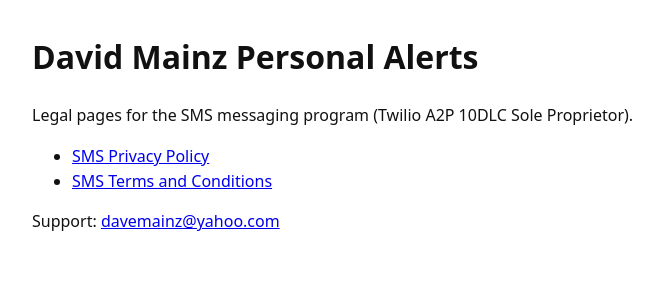
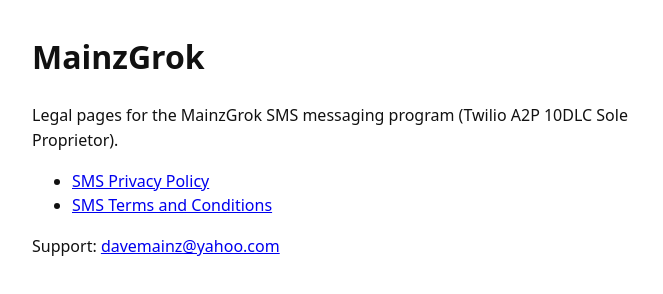
Before and after one commit to davemzz/personal-alerts-sms-legal, a plain HTML site: page index.html in a window 1280 px wide. Shown: the whole page, without its empty margins (272-935 px from the left). Drawn offline with Linux system fonts and the light colour scheme.

Commit message:
Update index.html branding to MainzGrok

```diff
--- a/index.html
+++ b/index.html
@@ -3,14 +3,14 @@
 <head>
   <meta charset="utf-8" />
   <meta name="viewport" content="width=device-width, initial-scale=1" />
-  <title>David Mainz Personal Alerts — Legal</title>
+  <title>MainzGrok — SMS Legal</title>
   <style>
     body { font-family: system-ui, -apple-system, Segoe UI, Roboto, sans-serif; line-height: 1.55; max-width: 42rem; margin: 2rem auto; padding: 0 1.25rem; color: #111; }
   </style>
 </head>
 <body>
-  <h1>David Mainz Personal Alerts</h1>
-  <p>Legal pages for the SMS messaging program (Twilio A2P 10DLC Sole Proprietor).</p>
+  <h1>MainzGrok</h1>
+  <p>Legal pages for the MainzGrok SMS messaging program (Twilio A2P 10DLC Sole Proprietor).</p>
   <ul>
     <li><a href="./privacy.html">SMS Privacy Policy</a></li>
     <li><a href="./terms.html">SMS Terms and Conditions</a></li>
```
